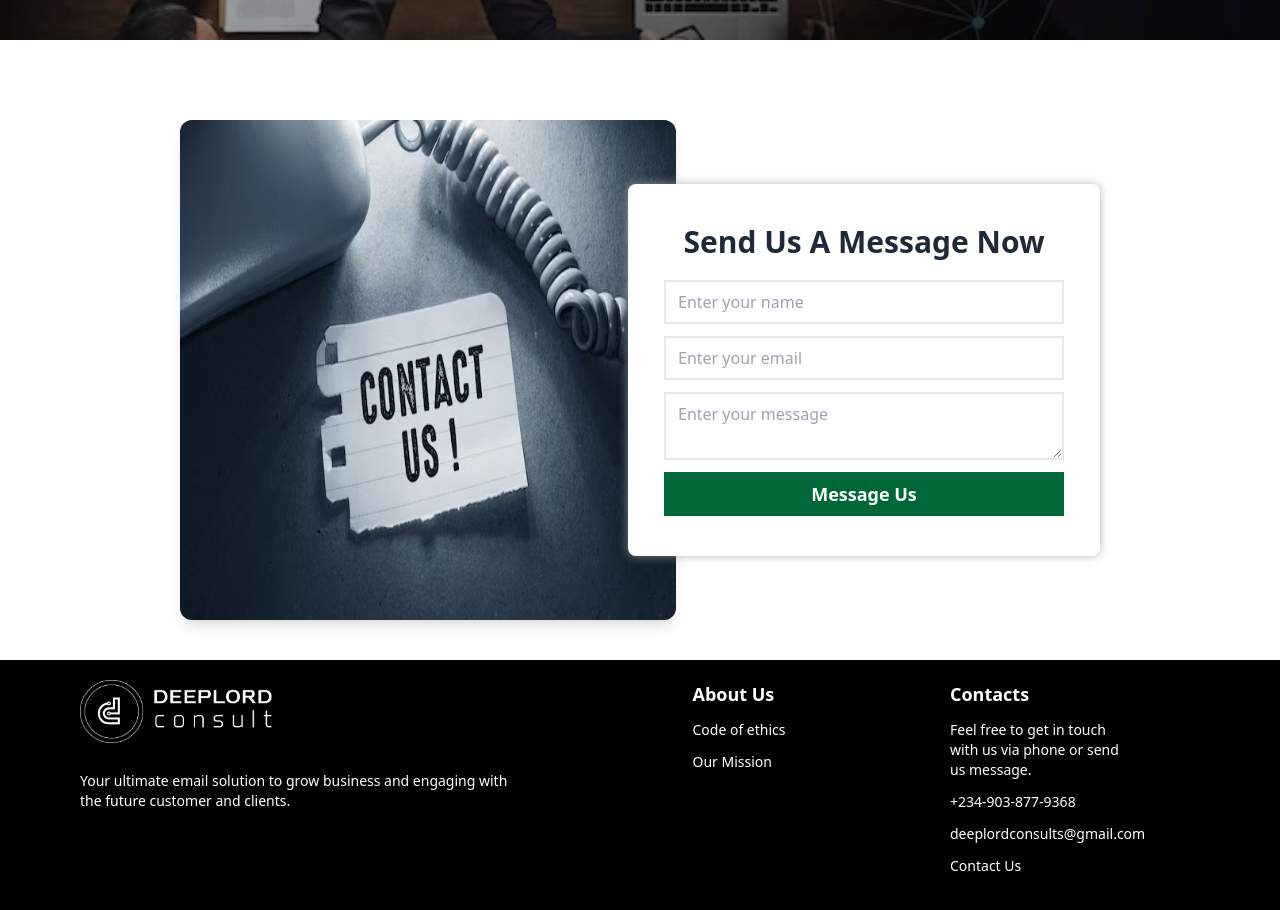
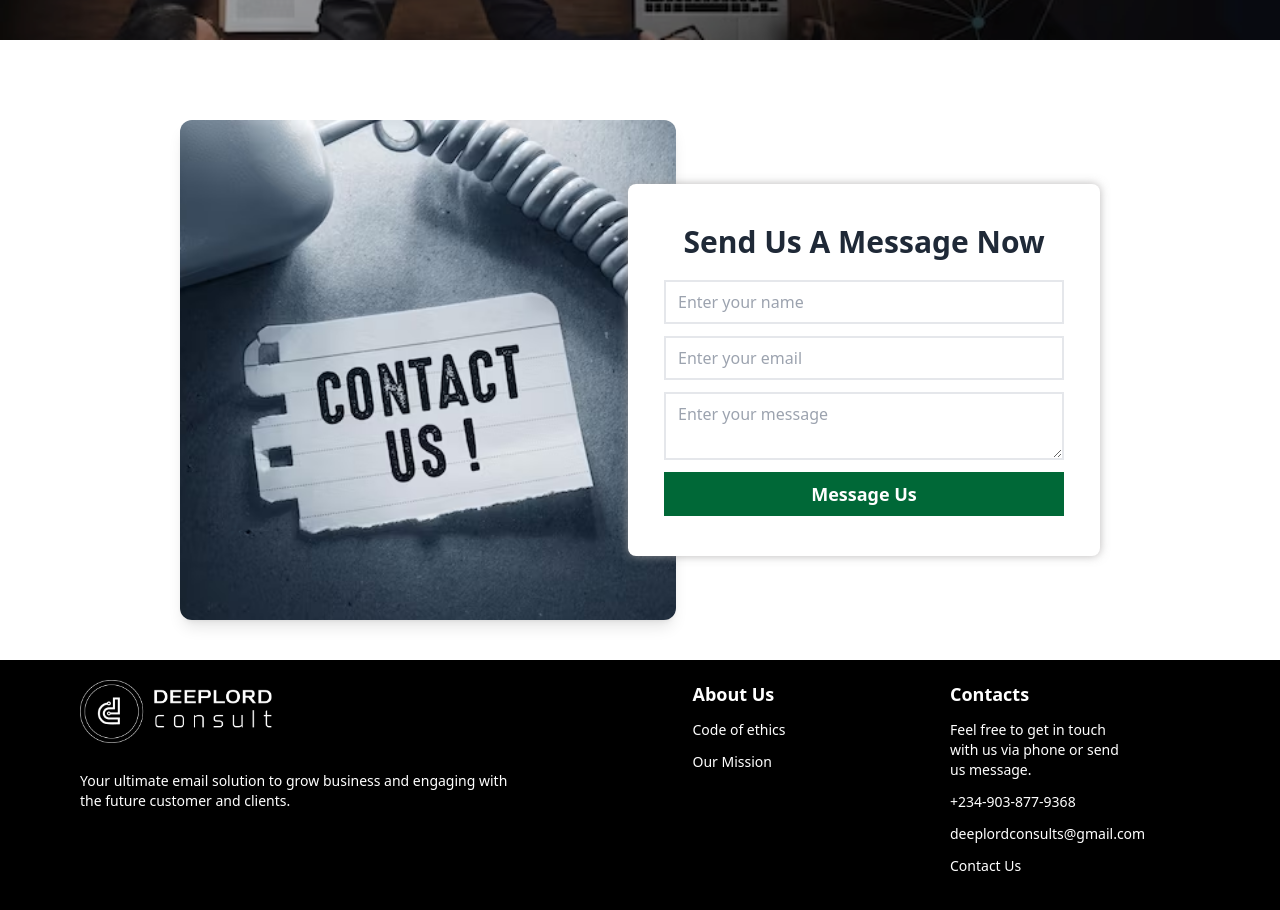
Before and after one commit to Haryomidey/deeplord, a React (Vite) app: page / in a window 1280 px wide. Shown: the part 2000-2910 px from the top of the page. Built offline with nearby package versions, Linux system fonts and the light colour scheme.

Commit message:
feat: did some finishing touches on the website

```diff
--- a/src/components/ContactUs.jsx
+++ b/src/components/ContactUs.jsx
@@ -35,8 +35,6 @@ const ContactUs = () => {
   const sendEmail = (e) => {
     e.preventDefault();
 
-    // service_70jod7p
-
     setLoading(true);
 
     if (!isFormFilled()) {
@@ -72,7 +70,7 @@ const ContactUs = () => {
     <div>
       <div className='min-h-[70vh] px-5 py-10 w-full laptop:flex items-center justify-center gap-28 mx-auto mt-10'>
         <div className='laptop:w-[40%] w-[100%] laptop:h-[500px] h-[300px] laptop:relative laptop:left-20'>
-          <img src={DisplayImage} className='h-full  w-full shadow-lg rounded-xl' alt="" />
+          <img src={DisplayImage} className='h-full object-cover w-full shadow-lg rounded-xl' alt="" />
         </div>
         <div className='laptop:w-[38%] w-full laptop:relative right-20 rounded-lg custom_shadow bg-white flex flex-col justify-center items-center py-10 px-2 mt-6 laptop:mt-0 laptop:px-5'>
           <h1 className='laptop:text-3xl text-xl font-semibold text-center text-gray-800'>
```
